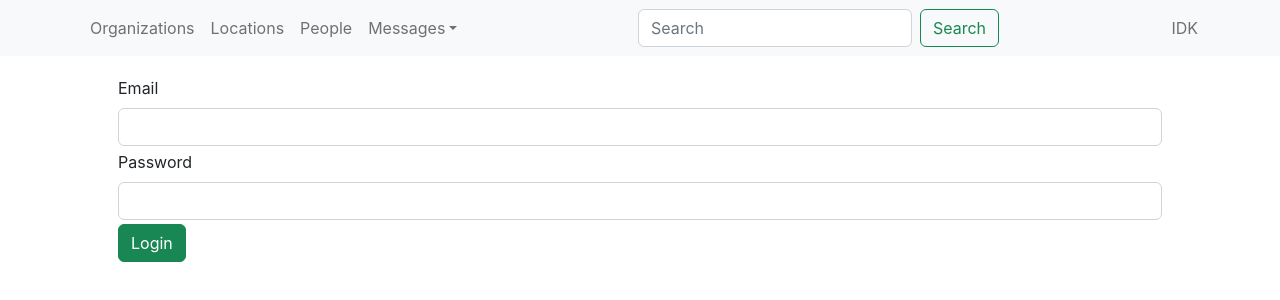
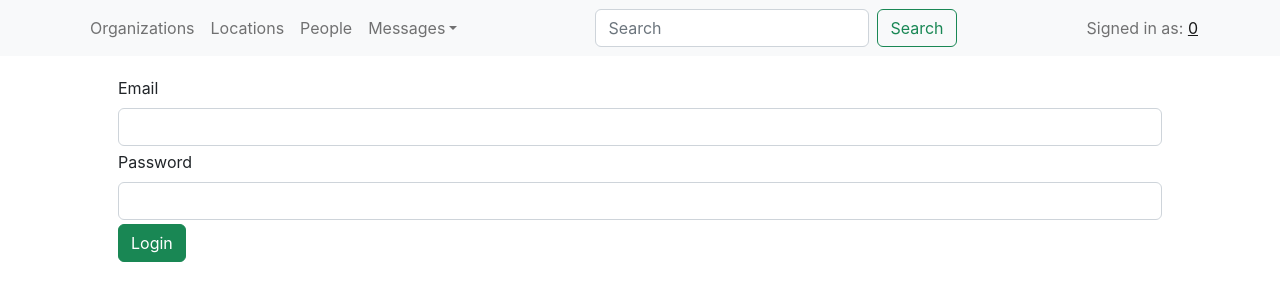
Before and after one commit to jrbrawner/Senior-Project, a React (Create React App) app in the folder react-ui/: page /login in a window 1280 px wide. Shown: the top 300 px of the page. Built offline with nearby package versions, Linux system fonts and the light colour scheme.

Commit message:
working on login

```diff
--- a/react-ui/src/components/Login.js
+++ b/react-ui/src/components/Login.js
@@ -3,8 +3,11 @@ import Button from 'react-bootstrap/Button';
 import Form from 'react-bootstrap/Form';
 import AuthDataService from '../services/auth.service';
 import { useNavigate } from 'react-router-dom';
+import React, { useState } from 'react';
 
 export default function LoginPage(){
+
+    const [user, setUser] = useState(0);
 
     const navigate = useNavigate();
 
@@ -19,7 +22,7 @@ export default function LoginPage(){
     {
         if (response.status === 200){
             navigate(`/user`);
-            //setLoggedIn(LoggedIn = "Yes");
+            setUser(user = "YES");
         }
         if (response.status === 400){
             alert("Error");
--- a/react-ui/src/components/NavigationBar.js
+++ b/react-ui/src/components/NavigationBar.js
@@ -8,7 +8,7 @@ import React, { useState} from 'react';
 
 export default function NavigationBar() {
 
-  //const [LoggedIn, setLoggedIn] = useState(0);
+  const [user, setUser] = useState(0);
 
   return (
     <Navbar bg="light" expand="sm">
@@ -36,7 +36,7 @@ export default function NavigationBar() {
             <Button variant="outline-success">Search</Button>
           </Form>
           <Navbar.Text>
-            IDK
+            Signed in as: <a href="">{user}</a>
           </Navbar.Text>
       </Container>
     </Navbar>
```
